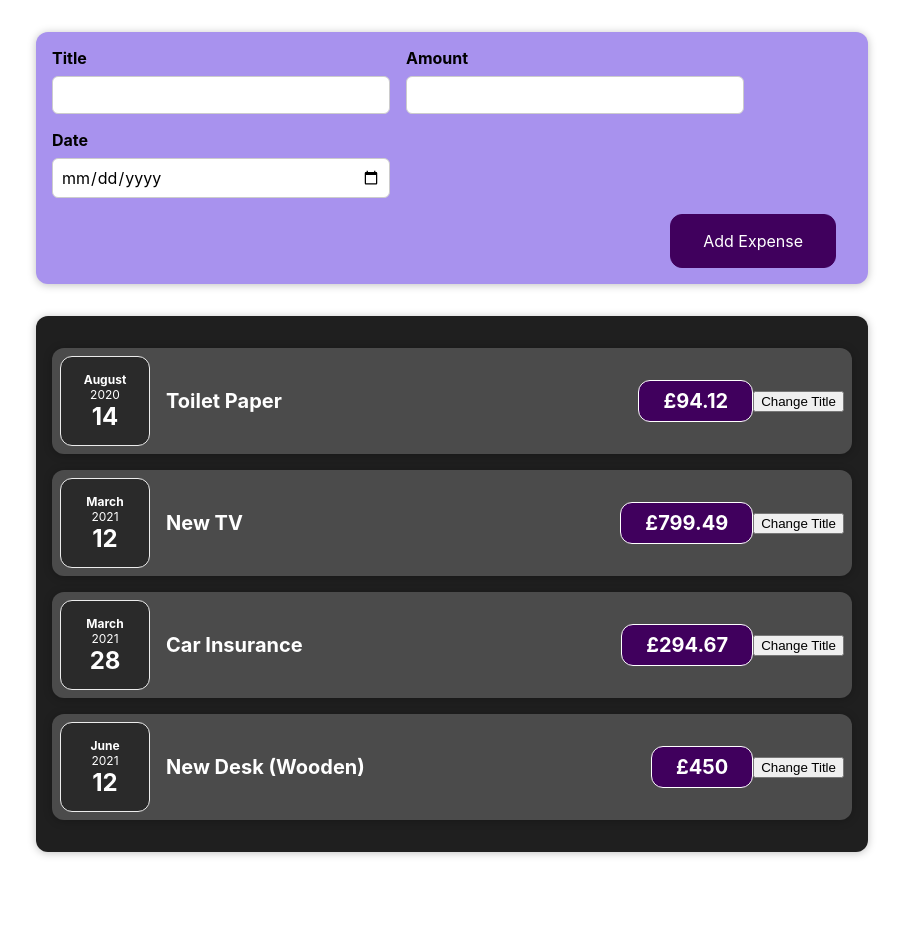
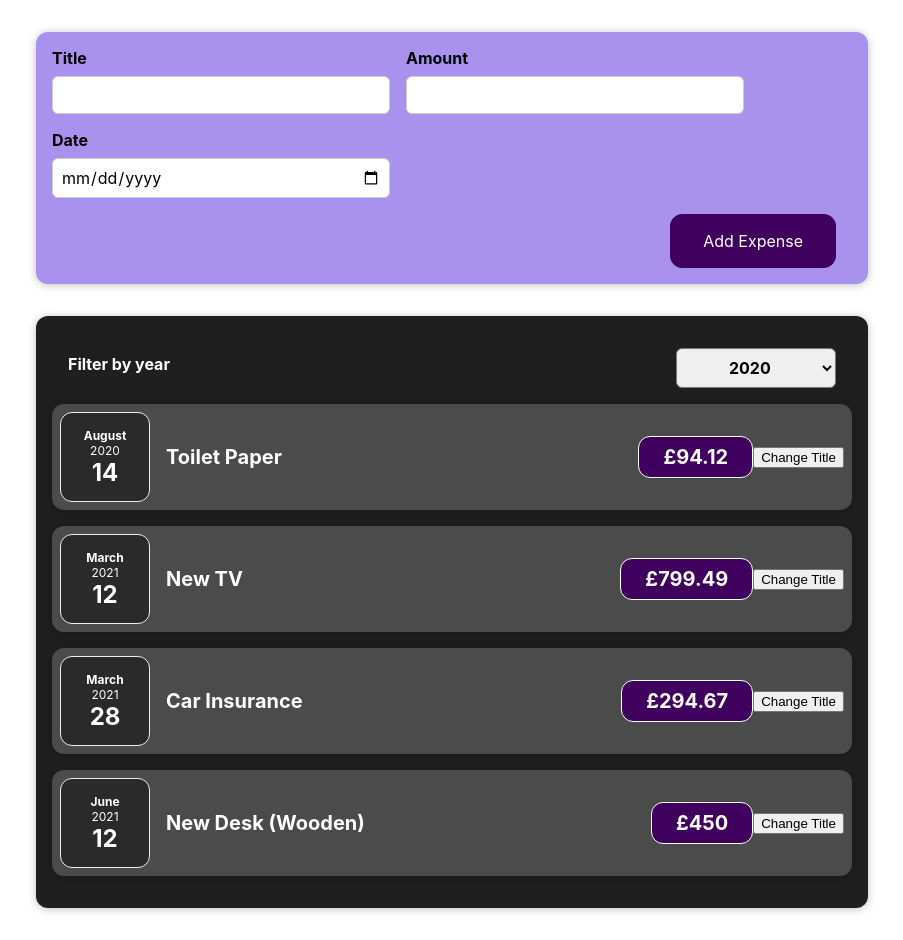
Before and after one commit to qasirdev/React-The-Complete-Guide-Udemy, a React (Create React App) app: page / in a window 1280 px wide. Shown: the whole page, without its empty margins (188-1091 px from the left). Before the commit the page ends 884 px from the top, so only its background shows below. Built offline with nearby package versions, Linux system fonts and the light colour scheme.

Commit message:
assignment 2 filter by years

```diff
--- a/src/components/Expenses/Expenses.js
+++ b/src/components/Expenses/Expenses.js
@@ -1,11 +1,23 @@
-import React from "react";
+import React, { useState } from "react";
 import ExpenseItem from "./ExpenseItem";
 import "./Expenses.css";
 import Card from "../UI/Card";
+import ExpensesFilter from "../ExpensesFilter/ExpensesFilter";
 
 const Expenses = (props) => {
+  const [filteredYear, setFilteredYear] = useState("2020");
+
+  const changeFilterHandler = (selectedYear) => {
+    setFilteredYear(selectedYear);
+  };
+
   return (
+    <div>
       <Card className="expenses">
+        <ExpensesFilter
+          selected={filteredYear}
+          onChangeFilter={changeFilterHandler}
+        />
         <ExpenseItem
           title={props.expenses[0].title}
           amount={props.expenses[0].amount}
@@ -27,6 +39,7 @@
           date={props.expenses[3].date}
         />
       </Card>
+    </div>
   );
 };
 
--- /dev/null
+++ b/src/components/ExpensesFilter/ExpensesFilter.css
@@ -0,0 +1,24 @@
+.expenses-filter {
+  color: white;
+  padding: 0 1rem;
+}
+
+.expenses-filter__control {
+  display: flex;
+  width: 100%;
+  align-items: center;
+  justify-content: space-between;
+  margin: 1rem 0;
+}
+
+.expenses-filter label {
+  font-weight: bold;
+  margin-bottom: 0.5rem;
+}
+
+.expenses-filter select {
+  font: inherit;
+  padding: 0.5rem 3rem;
+  font-weight: bold;
+  border-radius: 6px;
+}
--- /dev/null
+++ b/src/components/ExpensesFilter/ExpensesFilter.js
@@ -0,0 +1,25 @@
+import React from "react";
+import "./ExpensesFilter.css";
+
+const ExpensesFilter = (props) => {
+  const changeHandler = (selectedYear) => {
+    props.onChangeFilter(selectedYear.target.value);
+  };
+  return (
+    <div className="expenses-filter">
+      <div className="expenses-filter__control">
+        <label>Filter by year</label>
+        <select value={props.selected} onChange={changeHandler}>
+          <option value="2025">2025</option>
+          <option value="2024">2024</option>
+          <option value="2023">2023</option>
+          <option value="2022">2022</option>
+          <option value="2021">2021</option>
+          <option value="2020">2020</option>
+        </select>
+      </div>
+    </div>
+  );
+};
+
+export default ExpensesFilter;
```
Lines whose indentation alone changed are shown as unchanged.
